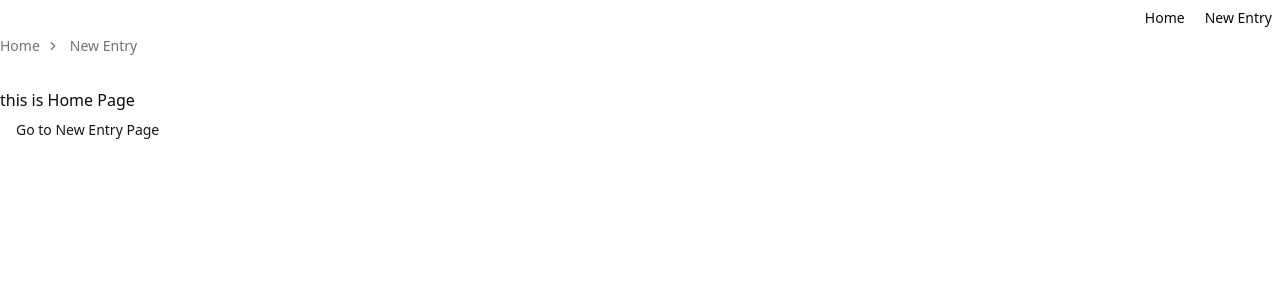
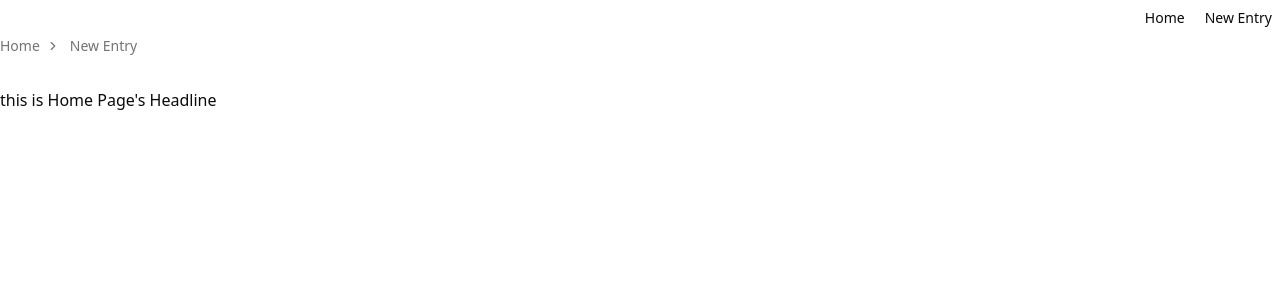
Before and after one commit to RadekKosiada/journal-app, a Next.js app: page / in a window 1280 px wide. Shown: the top 300 px of the page. Built offline with nearby package versions, Linux system fonts and the light colour scheme.

Commit message:
delete ButtonLink from Home page

```diff
--- a/src/app/page.tsx
+++ b/src/app/page.tsx
@@ -1,23 +1,11 @@
 import Header from "@/components/header";
-import { ButtonLink } from "@/components/ui/link";
 
 export default function Home() {
     return (
         <>
             <Header />
-            <h1>this is Home Page</h1>
-            <ButtonLink variant="link" href="/new-entry">Go to New Entry Page</ButtonLink>
+            <h1>this is Home Page&#39;s Headline</h1>
         </>
 
     );
-}
-
-{/* <NavigationMenu>
-                <NavigationMenuList>
-                    <NavigationMenuItem>
-
-                        <NavigationMenuLink>Link</NavigationMenuLink>
-
-                    </NavigationMenuItem>
-                </NavigationMenuList>
-            </NavigationMenu> */}
+};
```
